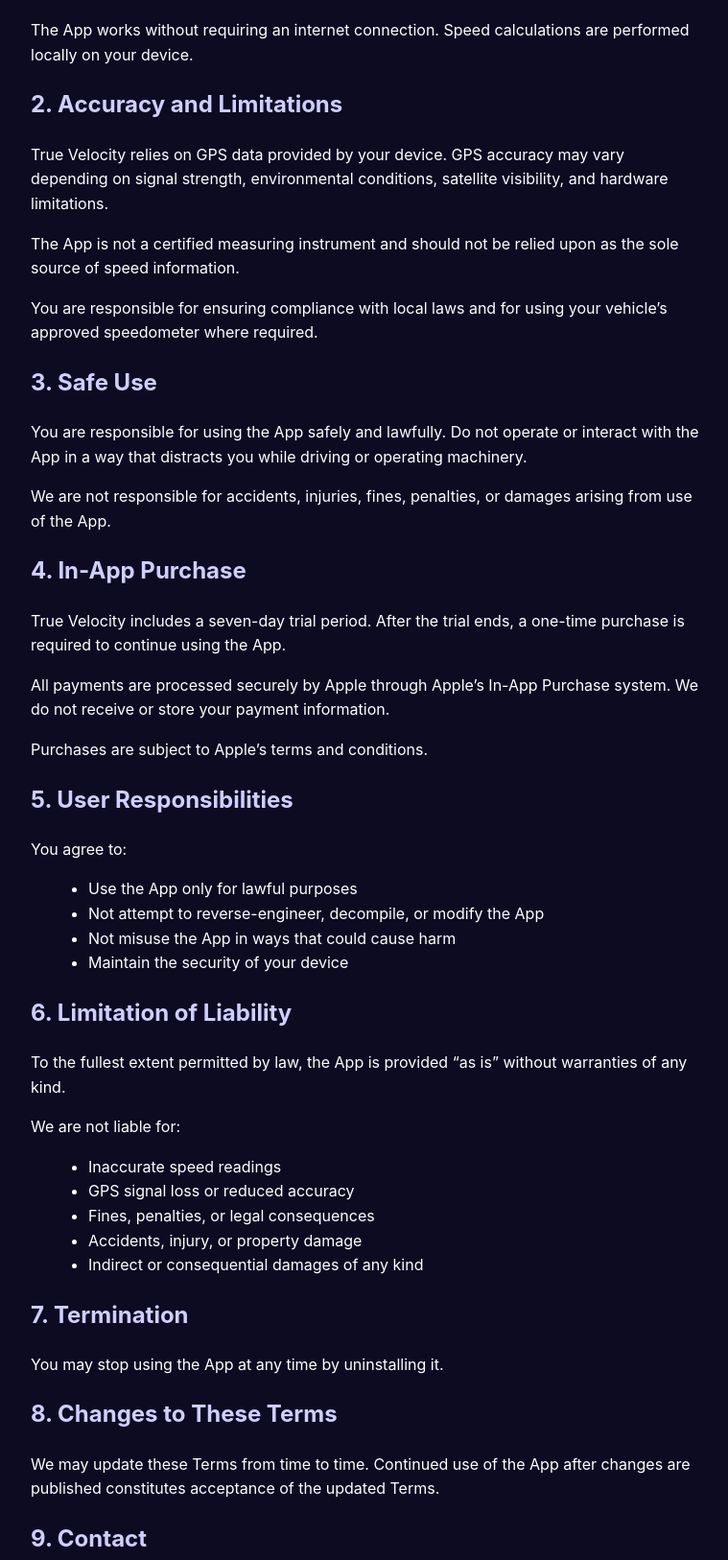
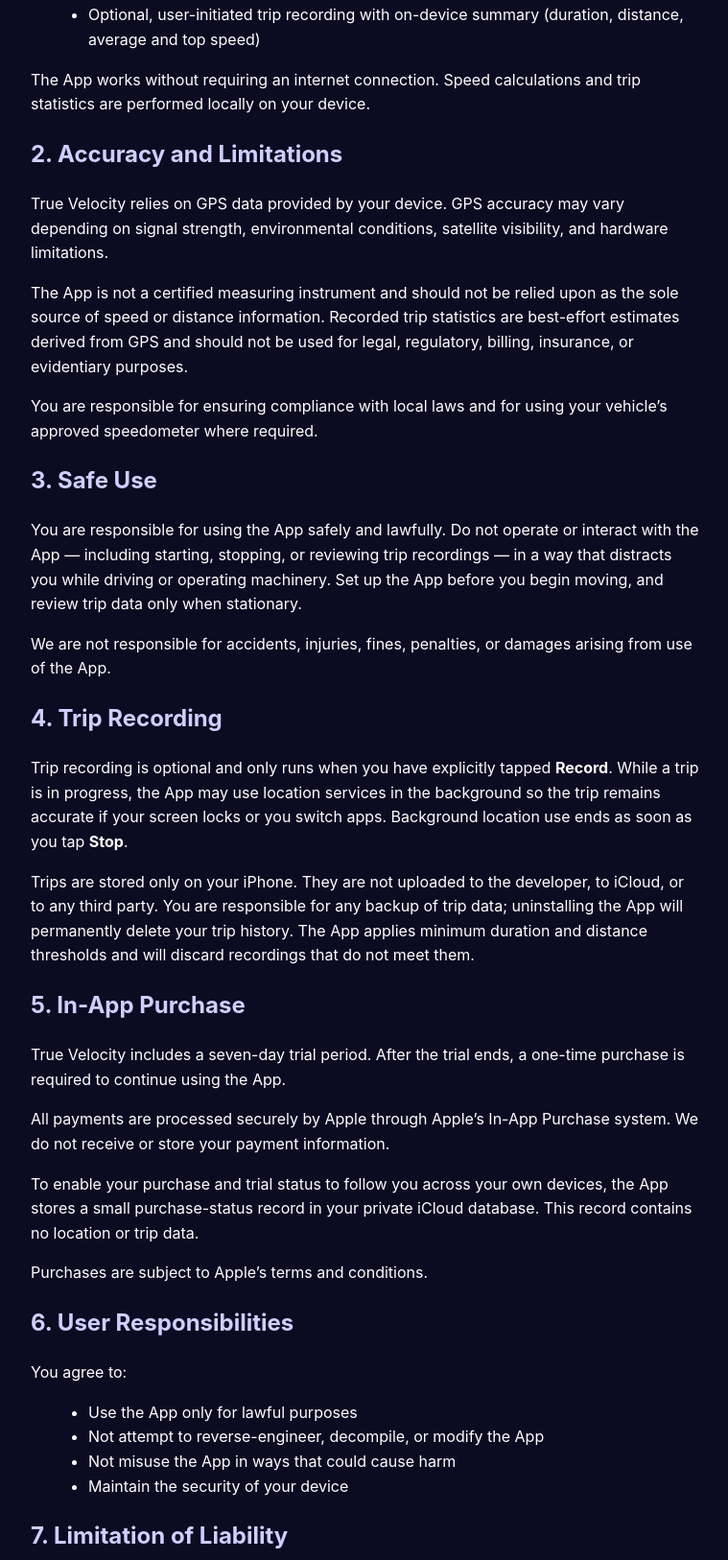
Before and after one commit to ferrraridave-coder/truevelocity-support, a plain HTML site: page terms.html in a window 1280 px wide. Shown: the part 688-2314 px from the top of the page at 96% size, without its empty margins (258-1017 px from the left). Drawn offline with Linux system fonts and the light colour scheme.

Commit message:
Revise Terms of Use for True Velocity
Updated the Terms of Use for True Velocity, including changes to the last updated date, app description, trip recording details, and user responsibilities.

```diff
--- a/terms.html
+++ b/terms.html
@@ -31,7 +31,7 @@
 <body>
 
 <h1>Terms of Use for True Velocity</h1>
-<p><strong>Last updated:</strong> February 2026</p>
+<p><strong>Last updated:</strong> May 2026</p>
 
 <p>
 These Terms of Use ("Terms") govern your use of the True Velocity application ("the App"),
@@ -49,9 +49,10 @@
 <h2>1. Description of the App</h2>
 
 <p>
-True Velocity is a GPS-based speedometer application for iPhone.
+True Velocity is a GPS-based speedometer and trip recorder for iPhone.
 It displays real-time speed using your device’s built-in GPS,
-along with optional filtering and responsiveness settings.
+along with optional filtering and responsiveness settings, and lets you optionally record trips
+that are stored locally on your device.
 </p>
 
 <p><strong>Key features include:</strong></p>
@@ -63,11 +64,12 @@
     <li>Adjustable speed response modes (Smooth, Balanced, Fast)</li>
     <li>Adaptive filtering</li>
     <li>Real-time GPS accuracy display</li>
+    <li>Optional, user-initiated trip recording with on-device summary (duration, distance, average and top speed)</li>
 </ul>
 
 <p>
 The App works without requiring an internet connection.
-Speed calculations are performed locally on your device.
+Speed calculations and trip statistics are performed locally on your device.
 </p>
 
 <h2>2. Accuracy and Limitations</h2>
@@ -80,7 +82,9 @@
 
 <p>
 The App is not a certified measuring instrument and
-should not be relied upon as the sole source of speed information.
+should not be relied upon as the sole source of speed or distance information.
+Recorded trip statistics are best-effort estimates derived from GPS and should not be used
+for legal, regulatory, billing, insurance, or evidentiary purposes.
 </p>
 
 <p>
@@ -92,8 +96,9 @@
 
 <p>
 You are responsible for using the App safely and lawfully.
-Do not operate or interact with the App in a way that distracts you
-while driving or operating machinery.
+Do not operate or interact with the App — including starting, stopping, or reviewing trip recordings —
+in a way that distracts you while driving or operating machinery.
+Set up the App before you begin moving, and review trip data only when stationary.
 </p>
 
 <p>
@@ -101,7 +106,21 @@
 penalties, or damages arising from use of the App.
 </p>
 
-<h2>4. In-App Purchase</h2>
+<h2>4. Trip Recording</h2>
+
+<p>
+Trip recording is optional and only runs when you have explicitly tapped <strong>Record</strong>.
+While a trip is in progress, the App may use location services in the background so the trip remains accurate
+if your screen locks or you switch apps. Background location use ends as soon as you tap <strong>Stop</strong>.
+</p>
+
+<p>
+Trips are stored only on your iPhone. They are not uploaded to the developer, to iCloud, or to any third party.
+You are responsible for any backup of trip data; uninstalling the App will permanently delete your trip history.
+The App applies minimum duration and distance thresholds and will discard recordings that do not meet them.
+</p>
+
+<h2>5. In-App Purchase</h2>
 
 <p>
 True Velocity includes a seven-day trial period.
@@ -114,10 +133,15 @@
 </p>
 
 <p>
+To enable your purchase and trial status to follow you across your own devices, the App stores a
+small purchase-status record in your private iCloud database. This record contains no location or trip data.
+</p>
+
+<p>
 Purchases are subject to Apple’s terms and conditions.
 </p>
 
-<h2>5. User Responsibilities</h2>
+<h2>6. User Responsibilities</h2>
 
 <p>
 You agree to:
@@ -130,7 +154,7 @@
     <li>Maintain the security of your device</li>
 </ul>
 
-<h2>6. Limitation of Liability</h2>
+<h2>7. Limitation of Liability</h2>
 
 <p>
 To the fullest extent permitted by law, the App is provided “as is”
@@ -142,27 +166,29 @@
 </p>
 
 <ul>
-    <li>Inaccurate speed readings</li>
+    <li>Inaccurate speed or distance readings</li>
     <li>GPS signal loss or reduced accuracy</li>
+    <li>Loss or corruption of trip data stored on your device</li>
     <li>Fines, penalties, or legal consequences</li>
     <li>Accidents, injury, or property damage</li>
     <li>Indirect or consequential damages of any kind</li>
 </ul>
 
-<h2>7. Termination</h2>
+<h2>8. Termination</h2>
 
 <p>
 You may stop using the App at any time by uninstalling it.
+Uninstalling the App will permanently delete any trip data stored on the device.
 </p>
 
-<h2>8. Changes to These Terms</h2>
+<h2>9. Changes to These Terms</h2>
 
 <p>
 We may update these Terms from time to time.
 Continued use of the App after changes are published constitutes acceptance of the updated Terms.
 </p>
 
-<h2>9. Contact</h2>
+<h2>10. Contact</h2>
 
 <p>
 If you have questions about these Terms, please contact:<br>
```
